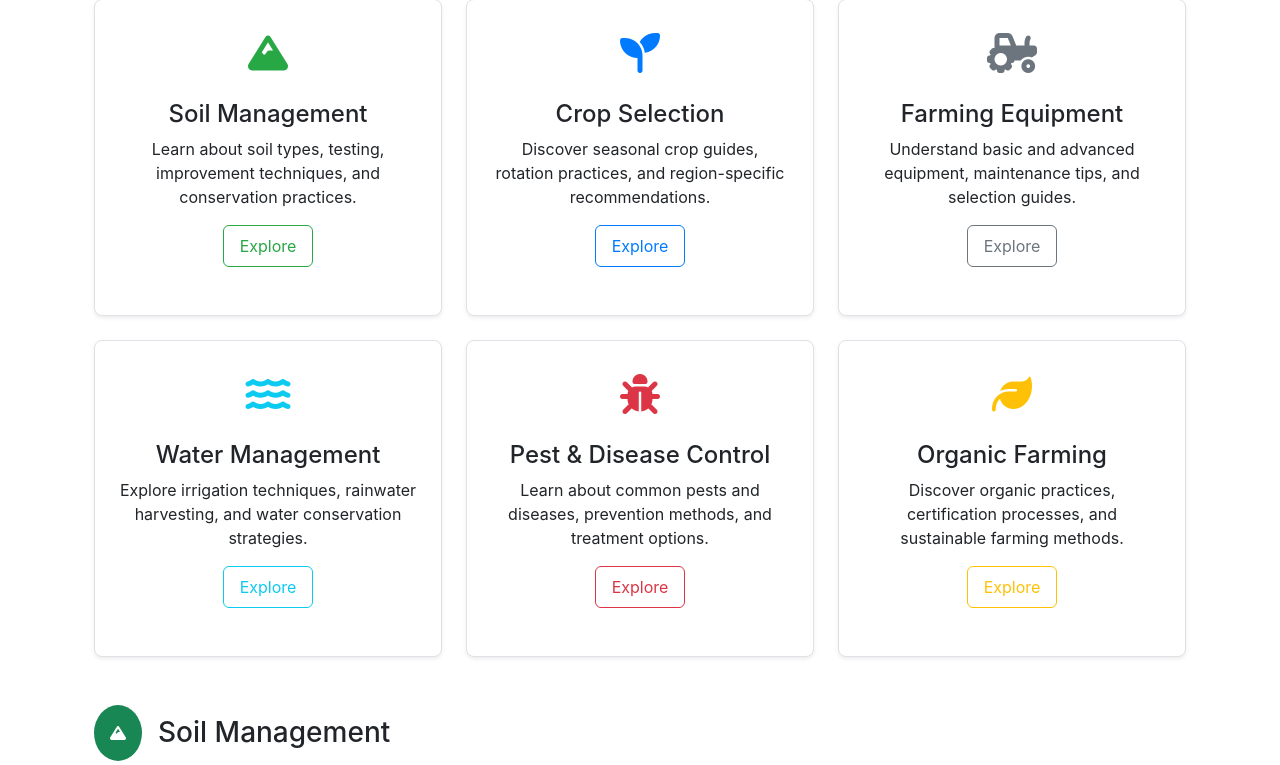
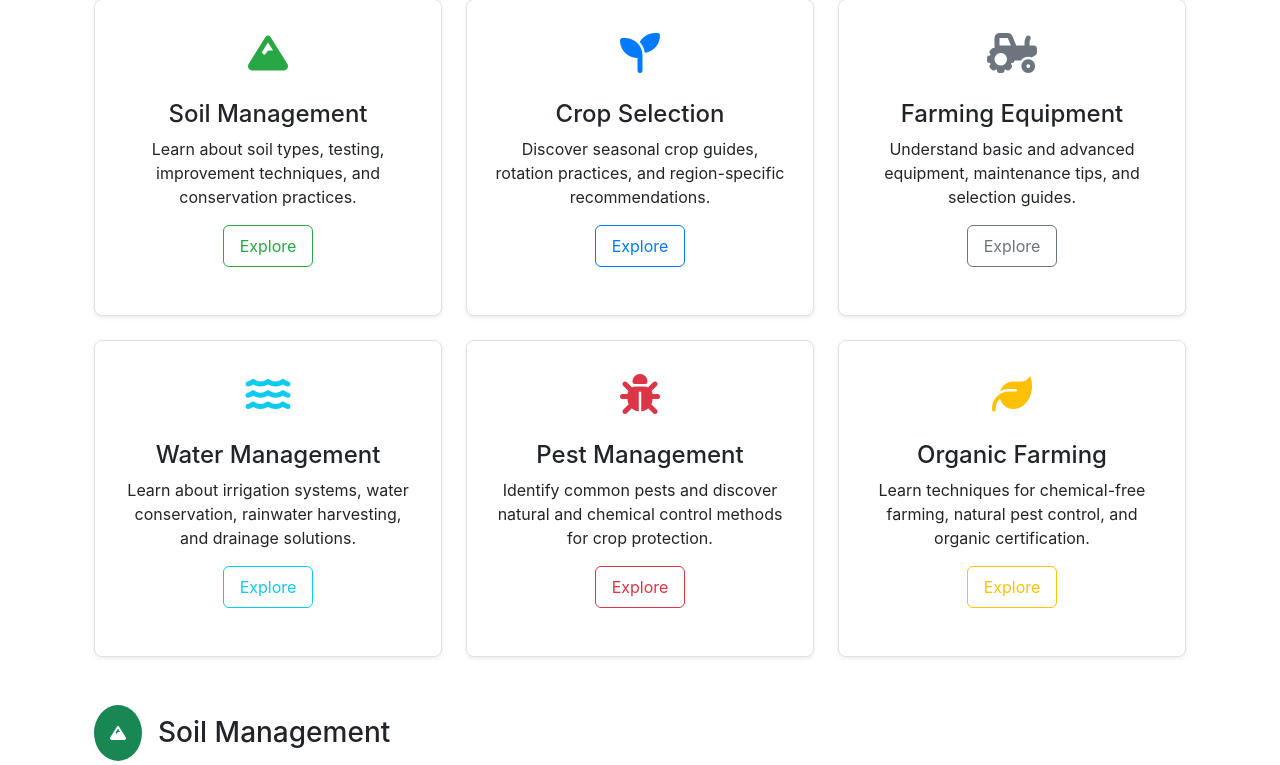
Before and after one commit to nitya-mishraa/SmartHarvest, a Flask app: page /knowledge-hub in a window 1280 px wide. Shown: the part 476-1241 px from the top of the page. Run offline with Flask 3, Linux system fonts and the light colour scheme.

Commit message:
Enable different language options in the knowledge hub for easier access
Implement translation functionality for knowledge hub categories using translate.py and templates.

Replit-Commit-Author: Agent
Replit-Commit-Session-Id: 33b8d013-9639-4c4c-9c16-b5452eae2e9b
Replit-Commit-Screenshot-Url: https://storage.googleapis.com/screenshot-production-us-central1/a77f1cef-5e2f-4294-ab83-b7f0b2c2aa24/26449647-b035-483f-a9e5-4b44f9e07934.jpg

```diff
--- a/templates/knowledge_hub.html
+++ b/templates/knowledge_hub.html
@@ -82,9 +82,9 @@
                         <div class="category-icon text-success">
                             <i class="fas fa-mountain"></i>
                         </div>
-                        <h4 class="card-title">Soil Management</h4>
-                        <p class="card-text">Learn about soil types, testing, improvement techniques, and conservation practices.</p>
-                        <a href="#soil-section" class="btn btn-outline-success stretched-link">Explore</a>
+                        <h4 class="card-title">{{ translate('soil_management') }}</h4>
+                        <p class="card-text">{{ translate('soil_management_description') }}</p>
+                        <a href="#soil-section" class="btn btn-outline-success stretched-link">{{ translate('explore') }}</a>
                     </div>
                 </div>
             </div>
@@ -96,9 +96,9 @@
                         <div class="category-icon text-primary">
                             <i class="fas fa-seedling"></i>
                         </div>
-                        <h4 class="card-title">Crop Selection</h4>
-                        <p class="card-text">Discover seasonal crop guides, rotation practices, and region-specific recommendations.</p>
-                        <a href="#crop-section" class="btn btn-outline-primary stretched-link">Explore</a>
+                        <h4 class="card-title">{{ translate('crop_selection') }}</h4>
+                        <p class="card-text">{{ translate('crop_selection_description') }}</p>
+                        <a href="#crop-section" class="btn btn-outline-primary stretched-link">{{ translate('explore') }}</a>
                     </div>
                 </div>
             </div>
@@ -110,9 +110,9 @@
                         <div class="category-icon text-secondary">
                             <i class="fas fa-tractor"></i>
                         </div>
-                        <h4 class="card-title">Farming Equipment</h4>
-                        <p class="card-text">Understand basic and advanced equipment, maintenance tips, and selection guides.</p>
-                        <a href="#equipment-section" class="btn btn-outline-secondary stretched-link">Explore</a>
+                        <h4 class="card-title">{{ translate('farming_equipment') }}</h4>
+                        <p class="card-text">{{ translate('farming_equipment_description') }}</p>
+                        <a href="#equipment-section" class="btn btn-outline-secondary stretched-link">{{ translate('explore') }}</a>
                     </div>
                 </div>
             </div>
@@ -124,9 +124,9 @@
                         <div class="category-icon text-info">
                             <i class="fas fa-water"></i>
                         </div>
-                        <h4 class="card-title">Water Management</h4>
-                        <p class="card-text">Explore irrigation techniques, rainwater harvesting, and water conservation strategies.</p>
-                        <a href="#water-section" class="btn btn-outline-info stretched-link">Explore</a>
+                        <h4 class="card-title">{{ translate('water_management') }}</h4>
+                        <p class="card-text">{{ translate('water_management_description') }}</p>
+                        <a href="#water-section" class="btn btn-outline-info stretched-link">{{ translate('explore') }}</a>
                     </div>
                 </div>
             </div>
@@ -138,9 +138,9 @@
                         <div class="category-icon text-danger">
                             <i class="fas fa-bug"></i>
                         </div>
-                        <h4 class="card-title">Pest & Disease Control</h4>
-                        <p class="card-text">Learn about common pests and diseases, prevention methods, and treatment options.</p>
-                        <a href="#pest-section" class="btn btn-outline-danger stretched-link">Explore</a>
+                        <h4 class="card-title">{{ translate('pest_management') }}</h4>
+                        <p class="card-text">{{ translate('pest_management_description') }}</p>
+                        <a href="#pest-section" class="btn btn-outline-danger stretched-link">{{ translate('explore') }}</a>
                     </div>
                 </div>
             </div>
@@ -152,9 +152,9 @@
                         <div class="category-icon text-warning">
                             <i class="fas fa-leaf"></i>
                         </div>
-                        <h4 class="card-title">Organic Farming</h4>
-                        <p class="card-text">Discover organic practices, certification processes, and sustainable farming methods.</p>
-                        <a href="#organic-section" class="btn btn-outline-warning stretched-link">Explore</a>
+                        <h4 class="card-title">{{ translate('organic_farming') }}</h4>
+                        <p class="card-text">{{ translate('organic_farming_description') }}</p>
+                        <a href="#organic-section" class="btn btn-outline-warning stretched-link">{{ translate('explore') }}</a>
                     </div>
                 </div>
             </div>
--- a/utils/translate.py
+++ b/utils/translate.py
@@ -76,6 +76,19 @@ TRANSLATIONS = {
         "search_knowledge_placeholder": "Search articles, guides, and resources...",
         "search": "Search",
         "knowledge_categories": "Knowledge Categories",
+        "soil_management": "Soil Management",
+        "soil_management_description": "Learn about soil types, testing, improvement techniques, and conservation practices.",
+        "crop_selection": "Crop Selection",
+        "crop_selection_description": "Discover seasonal crop guides, rotation practices, and region-specific recommendations.",
+        "farming_equipment": "Farming Equipment",
+        "farming_equipment_description": "Understand basic and advanced equipment, maintenance tips, and selection guides.",
+        "water_management": "Water Management",
+        "water_management_description": "Learn about irrigation systems, water conservation, rainwater harvesting, and drainage solutions.",
+        "pest_management": "Pest Management",
+        "pest_management_description": "Identify common pests and discover natural and chemical control methods for crop protection.",
+        "organic_farming": "Organic Farming",
+        "organic_farming_description": "Learn techniques for chemical-free farming, natural pest control, and organic certification.",
+        "explore": "Explore",
 
         # Crop Recommendation translations
         "crop_recommendation_system": "Crop Recommendation System",
```
